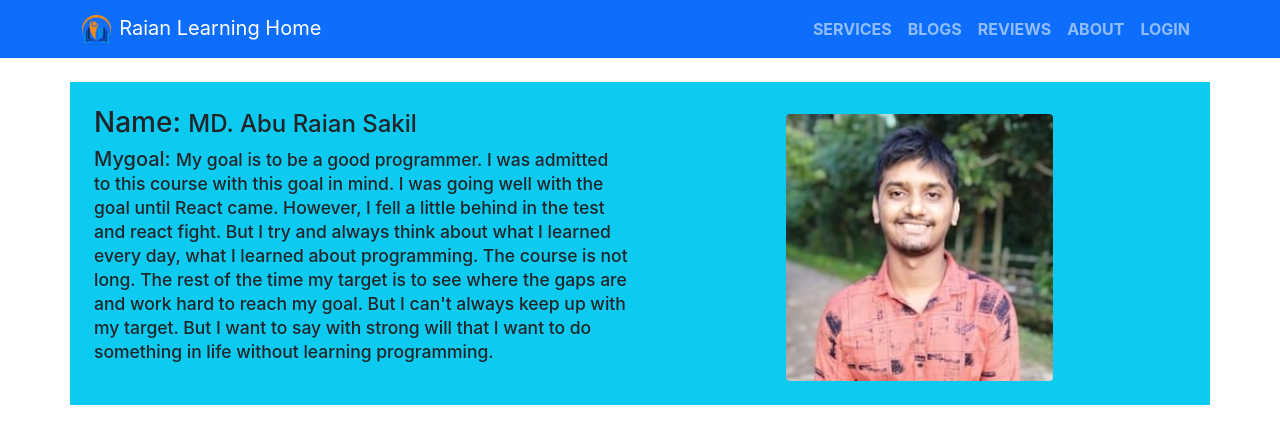
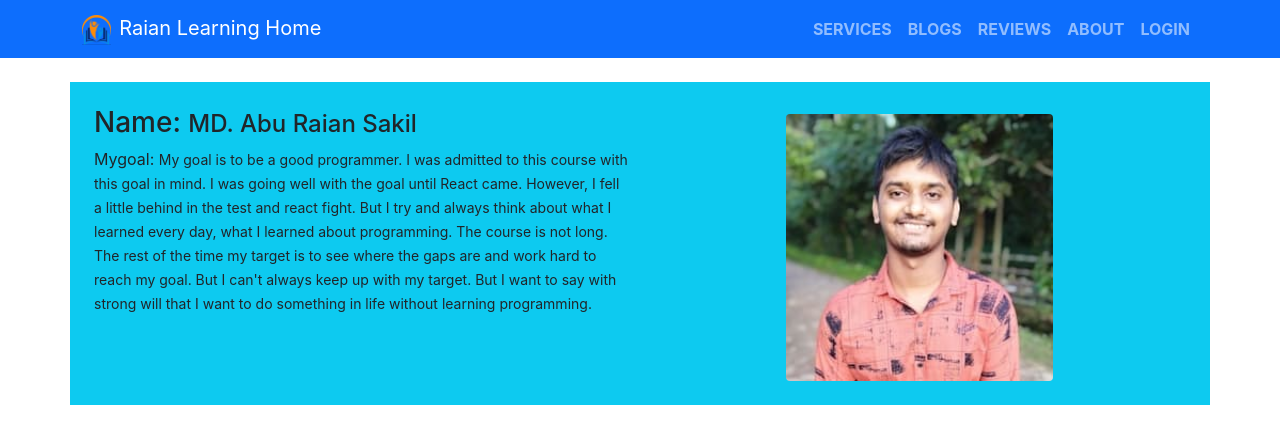
Before and after one commit to Aburaian/Raian-Learning-Home, a React (Create React App) app: page /about in a window 1280 px wide. Shown: the top 444 px of the page. Built offline with nearby package versions, Linux system fonts and the light colour scheme; no server answers.

Commit message:
blog pages changed

```diff
--- a/src/Pages/About/About.js
+++ b/src/Pages/About/About.js
@@ -9,7 +9,7 @@ const About = () => {
           <h3>
             <span>Name:</span> <small className="h4">MD. Abu Raian Sakil</small>
           </h3>
-          <p className="h5">
+          <p>
             Mygoal:{" "}
             <small>
               My goal is to be a good programmer. I was admitted to this course
```
